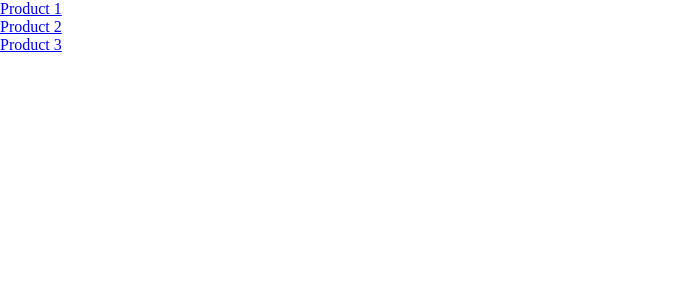
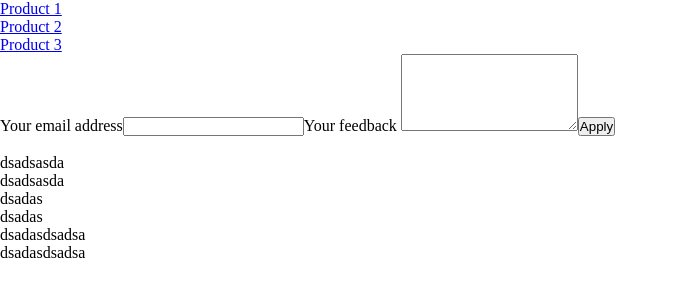
Before and after one commit to fazioandreaf/next-project, a Next.js app: page / in a window 1280 px wide. Shown: the top 300 px of the page, without its empty margins (0-678 px from the left). Built offline with nearby package versions, Linux system fonts and the light colour scheme.

Commit message:
Manage api

```diff
--- /dev/null
+++ b/data/feedback.json
@@ -0,0 +1 @@
+[{},{"email":"asdasdasa@gmail.com","feedback":"dsadsasda"},{"email":"asdasdasa@gmail.com","feedback":"dsadsasda"},{"id":"2023-05-19T15:03:02.403Z","email":"andrea.fazio@thelevelgroup.com","feedback":"dsadas"},{"id":"2023-05-19T15:03:02.560Z","email":"andrea.fazio@thelevelgroup.com","feedback":"dsadas"},{"id":"2023-05-19T15:03:03.911Z","email":"andrea.fazio@thelevelgroup.com","feedback":"dsadasdsadsa"},{"id":"2023-05-19T15:11:15.576Z","email":"andrea.fazio@thelevelgroup.com","feedback":"dsadasdsadsa"}]
--- a/src/pages/_app.tsx
+++ b/src/pages/_app.tsx
@@ -1,9 +1,19 @@
 import '@/styles/globals.css'
 import type { AppProps } from 'next/app'
+import Head from "next/head";
+
 
 
 export default function App({ Component, pageProps }: AppProps) {
   return (
-    <Component {...pageProps} />
+    <>
+      <Head>
+        <title>
+          NextJs Events
+        </title>
+        <meta name="viewport" content="initial-scale=1.0, width=device-width" />
+      </Head>
+      <Component {...pageProps} />
+    </>
   )
 }
--- /dev/null
+++ b/src/pages/api/[feedbackId].js
@@ -0,0 +1,9 @@
+import {getFeedbackFiltered} from './../api/feedback';
+
+function handler(req, res) {
+	const feedbackData = getFeedbackFiltered(req.query.feedbackId);
+
+    res.status(200).json({feedback: feedbackData})
+}
+
+export default handler;
--- /dev/null
+++ b/src/pages/api/feedback.ts
@@ -0,0 +1,48 @@
+// Next.js API route support: https://nextjs.org/docs/api-routes/introduction
+import type { NextApiRequest, NextApiResponse } from 'next'
+import fs from "fs";
+import path from "path";
+
+type Data = {
+  id?: string | number;
+  feedback: string | object,
+  email?: string,
+  message?: string
+}
+
+const filePathFeedback = path.join(process.cwd(), 'data', 'feedback.json' )
+
+export const getFeedbackData = (path?: string) => {
+  const pathTemp = !!path ? path : filePathFeedback;
+
+  return JSON.parse(fs.readFileSync(pathTemp));
+};
+
+export const getFeedbackFiltered = (feedbackId: string | number) => {
+  const feedbackData = getFeedbackData();
+
+  return feedbackData.find((elem: Data) => elem.id = feedbackId)
+};
+
+export default function handler(
+  req: NextApiRequest,
+  res: NextApiResponse<Data>
+) {
+  if (req.method === 'POST') {
+    const emailReq= req.body.email;
+    const feedbackReq= req.body.feedback;
+
+    const newFeedback = {
+      id: new Date().toISOString(),
+      email: emailReq,
+      feedback: feedbackReq,
+    }
+
+    const fileData = getFeedbackData(filePathFeedback);
+    fileData.push(newFeedback);
+    fs.writeFileSync(filePathFeedback, JSON.stringify(fileData))
+    res.status(201).json({message: 'Success!', feedback: newFeedback})
+  } else {
+    res.status(201).json(getFeedbackData(filePathFeedback))
+  }
+}
--- a/src/pages/api/hello.ts
+++ /dev/null
@@ -1,13 +0,0 @@
-// Next.js API route support: https://nextjs.org/docs/api-routes/introduction
-import type { NextApiRequest, NextApiResponse } from 'next'
-
-type Data = {
-  name: string
-}
-
-export default function handler(
-  req: NextApiRequest,
-  res: NextApiResponse<Data>
-) {
-  res.status(200).json({ name: 'John Doe' })
-}
--- /dev/null
+++ b/src/pages/feedback/index.js
@@ -0,0 +1,19 @@
+import {getFeedbackData} from './../api/feedback';
+
+export default function Feedback({feedbackItems}) {
+	return (
+		<ul>
+			{feedbackItems.map((elem) => (
+				<li key={elem.id}>elem.feedback</li>
+			))}
+		</ul>
+	);
+}
+
+export async function getStaticProps() {
+	return {
+		props: {
+			feedbackItems: getFeedbackData(),
+		},
+	};
+}
--- a/src/pages/index.tsx
+++ b/src/pages/index.tsx
@@ -1,13 +1,58 @@
+import { useRef , useState} from "react";
 import fs from "fs/promises";
 import path from "path";
 import Link from "next/link";
+import Head from "next/head";
 
 const Home = ({products}: any): any => {
+  const feedbackRef = useRef();
+  const emailRef = useRef();
+  const [feedbackList, setFeedbackList] =  useState([]);
+
+  fetch('/api/feedback').then(res => res.json()).then(data => setFeedbackList(data))
+
+  const submitHandler = (e) => {
+    e.preventDefault();
+
+    const enteredEmail = emailRef.current.value;
+    const enteredFeedback = feedbackRef.current.value;
+
+    const bodyFetch ={
+        email: enteredEmail,
+        feedback: enteredFeedback,
+      };
+
+    fetch('/api/feedback', {
+      method: 'POST',
+      headers: {
+        'Content-Type': 'application/json'
+      },
+      body: JSON.stringify(bodyFetch)
+    }).then(res => res.json()).then(data => console.log(data))
+  }
 
   return (
-    <ul>
-      {products.map((product: any) => <li key={product.id}><Link href={`/${product.id}`} >{product.title}</Link></li>)}
-    </ul>
+    <>
+    <Head>
+      <title>
+        NextJs Events
+      </title>
+      <meta name="description" content="Find a lot fo great events that allow you to evolve.." />
+    </Head>
+      <ul>
+        {products.map((product: any) => <li key={product.id}><Link href={`/products/${product.id}`} >{product.title}</Link></li>)}
+      </ul>
+      <form>
+        <label htmlFor="email">Your email address</label>
+        <input id="email" type="email" ref={emailRef} />
+        <label htmlFor="feedback">Your feedback </label>
+        <textarea id="feedback" rows="5" type="text" ref={feedbackRef} />
+        <button onClick={submitHandler}>Apply</button>
+      </form>
+      <ul>
+        {feedbackList && feedbackList.map((elem: any) => <li key={elem.id}>{elem.feedback}</li>)}
+      </ul>
+    </>
   )
 }
 
@@ -37,4 +82,5 @@ export async function getStaticProps(context: any) {
 
 }
 
+
 export default Home
```
Also changed, not shown: src/pages/[uid].tsx (added, +34 -0 lines), src/pages/events/[...slug].tsx (+13 -2 lines), src/pages/user-profile.tsx (added, +23 -0 lines), src/pages/products/[pid].tsx (renamed from src/pages/[pid].tsx).
